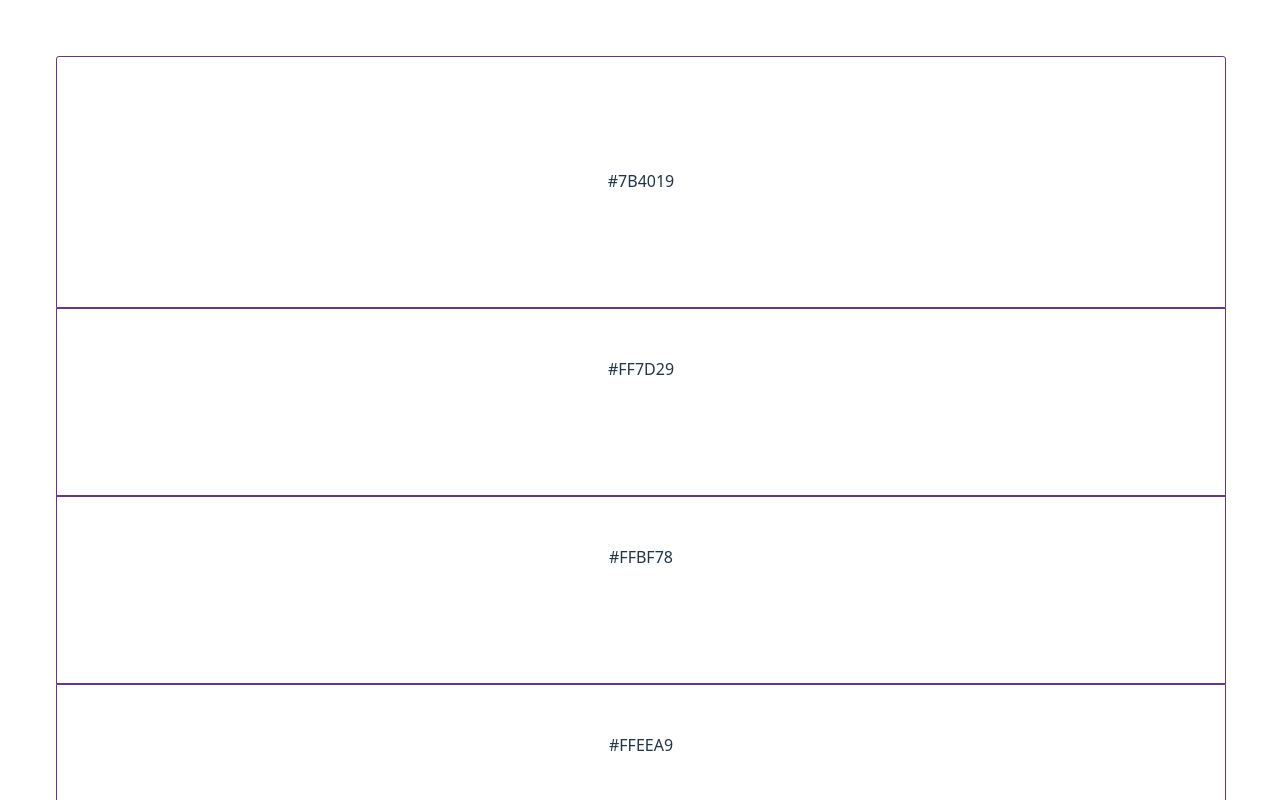
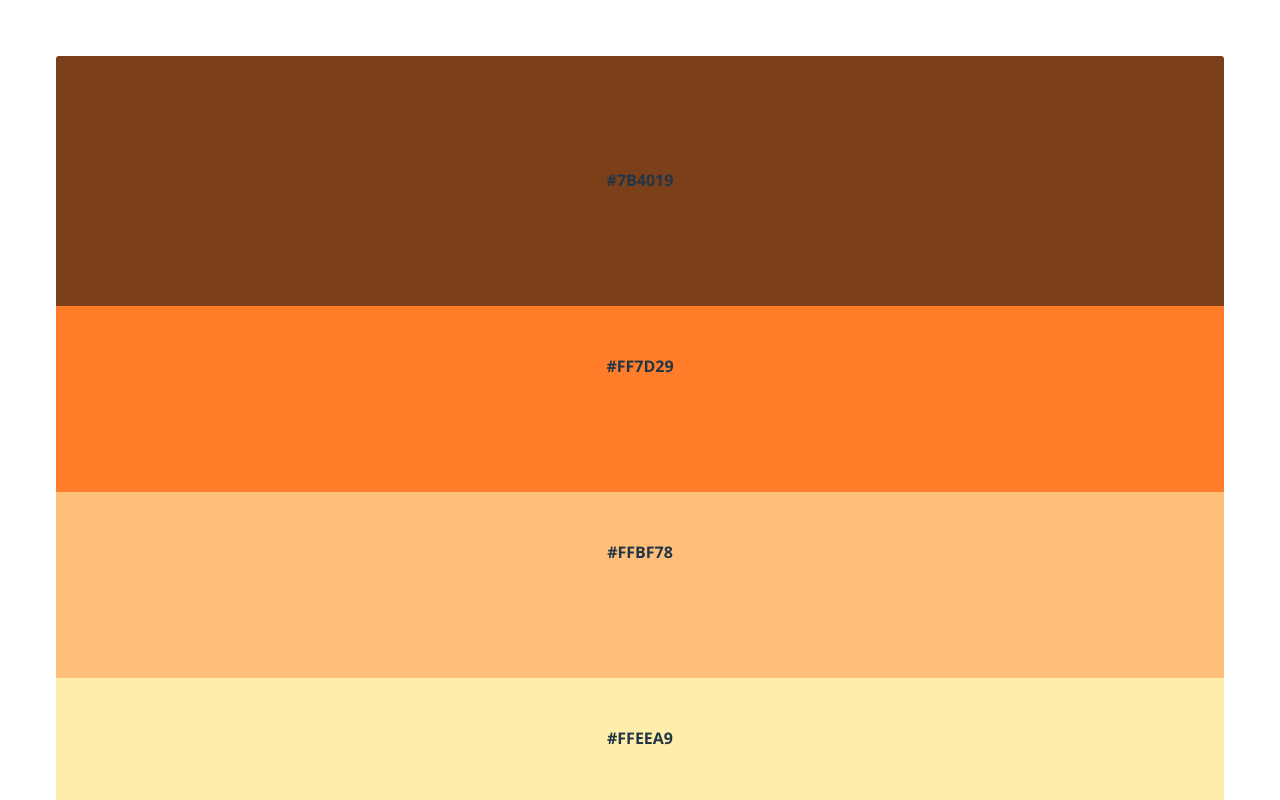
Before and after one commit to kwame-Owusu/color-generator, a React (Vite) app: page / in a window 1280 px wide. Shown: the top 800 px of the page. Built offline with nearby package versions, Linux system fonts and the light colour scheme.

Commit message:
got a static side of it working, will add color generation on click soon

```diff
--- a/src/App.css
+++ b/src/App.css
@@ -1,8 +1,10 @@
+@import url('https://fonts.googleapis.com/css2?family=Open+Sans:ital,wght@0,300..800;1,300..800&display=swap');
 #root {
   max-width: 1280px;
   margin: 0 auto;
   padding: 2rem;
   text-align: center;
+  font-family: "Open sans";
 }
 
 
@@ -14,11 +16,11 @@
 }
 
 .color{
-  border: 1px solid rebeccapurple;
   padding-top: 3rem;
   padding-bottom: 3rem;
   width: 100%;
   height: 90px;
+  font-weight: bold;
 }
 .color-1{
   border-radius: 3px 3px 0px 0px;
@@ -26,7 +28,6 @@
 }
 .color-4{
   border-radius: 0px 0px 5px 5px;
-  border: 1px solid rebeccapurple;
 }
 .generate-btn{
   margin-top: 2rem;
--- a/src/App.jsx
+++ b/src/App.jsx
@@ -2,26 +2,34 @@ import { useState } from "react";
 import "./App.css";
 
 function ColorDivs() {
-  const colors = ["#7B4019", "#FF7D29", "#FFBF78", "#FFEEA9"];// divs
+  const colors = ["#7B4019", "#FF7D29", "#FFBF78", "#FFEEA9"]; // divs
   return (
     <div className="container">
       {colors.map((color, index) => {
-        return <div key={index} className={`color-${index + 1} color`}>{color}</div>
+        return (
+          <div
+            key={index}
+            className={`color-${index + 1} color`}
+            style={{ backgroundColor: color }}
+          >
+            {color}
+          </div>
+        );
       })}
     </div>
   );
 }
 
-function handleGenerate(){
-  let letters = '0123456789ABCDEF';
-  let color = '#';
+function handleGenerate() {
+  let letters = "0123456789ABCDEF";
+  let color = "#";
   for (let i = 0; i < 6; i++) {
     color += letters[Math.floor(Math.random() * letters.length)];
   }
-  console.log(color);
+  return color;
 }
 
-function handleCopy(){
+function handleCopy() {
   console.log("copying colors......");
 }
 
@@ -30,9 +38,13 @@ function App() {
 
   return (
     <>
-    <ColorDivs />
-    <button className="generate-btn" onClick={() => handleGenerate()}>Generate</button>
-    <button className="copy-btn" onClick={() => handleCopy()}>Copy</button>
+      <ColorDivs />
+      <button className="generate-btn" onClick={() => handleGenerate()}>
+        Generate
+      </button>
+      <button className="copy-btn" onClick={() => handleCopy()}>
+        Copy
+      </button>
     </>
   );
 }
```
